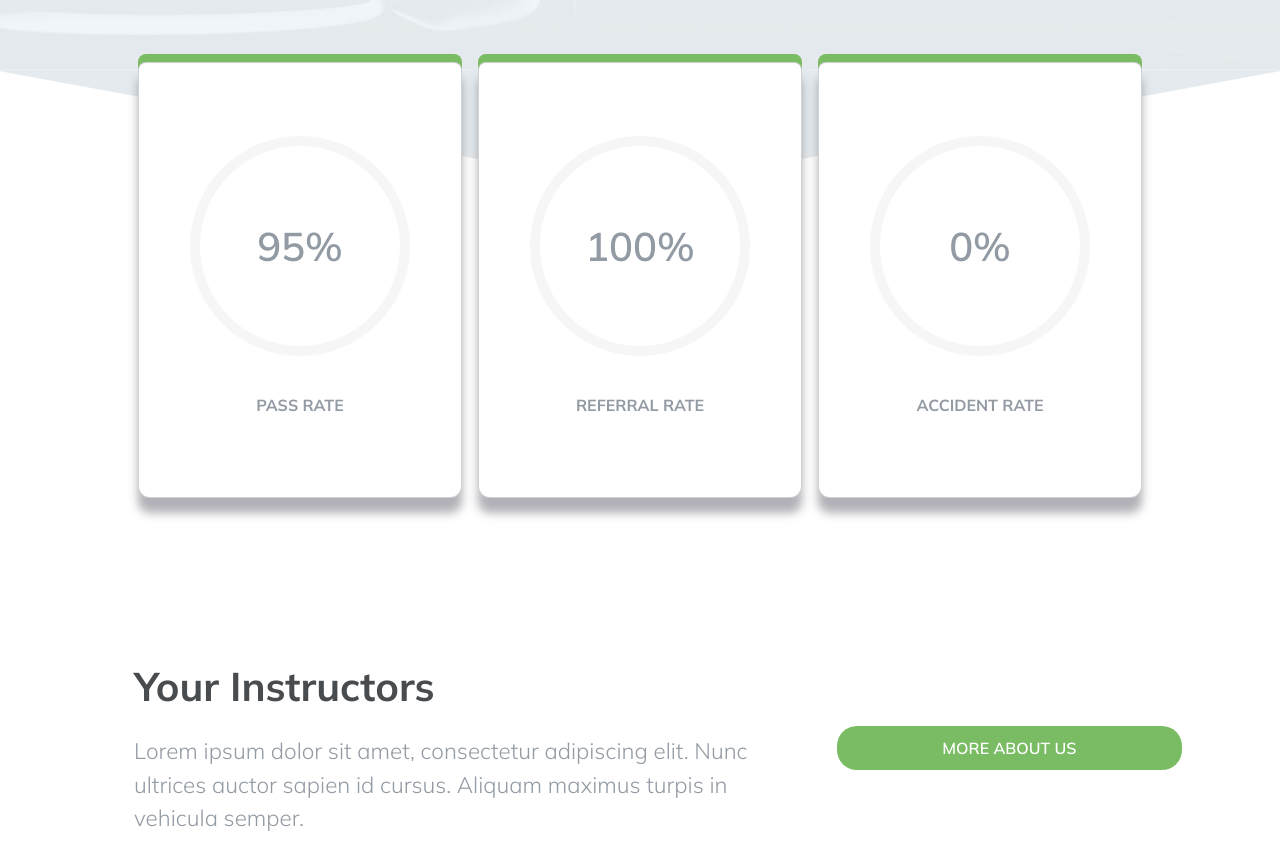
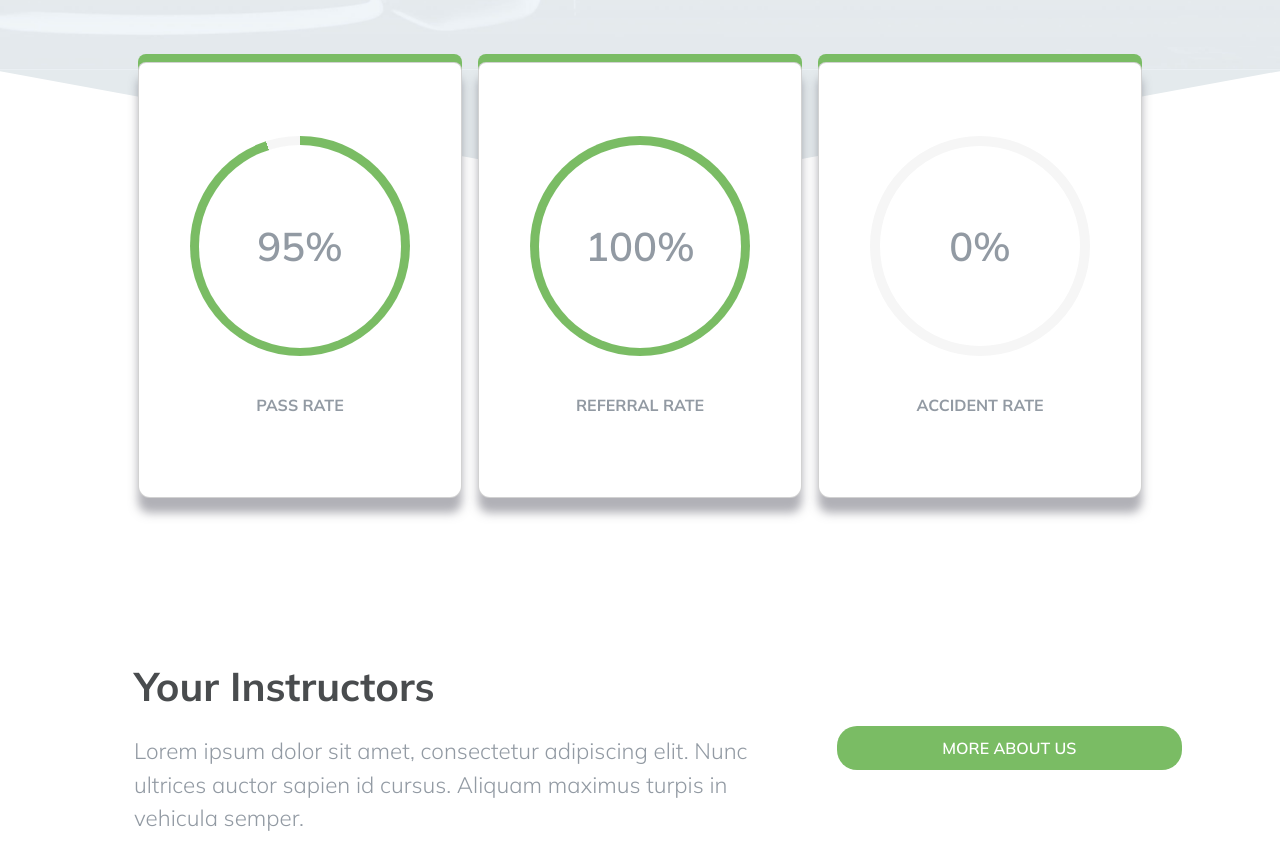
Before and after one commit to nicolozibra1/proj-html-vuejs, a Vue app: page / in a window 1280 px wide. Shown: the part 2160-3026 px from the top of the page. Built offline with nearby package versions, Linux system fonts and the light colour scheme.

Commit message:
added-progessBar-animation

```diff
--- a/src/App.vue
+++ b/src/App.vue
@@ -2,6 +2,7 @@
   <HeaderComponent />
   <MainComponent />
   <FooterComponent />
+  <!-- <ProgressBar /> -->
 </template>
 
 <script>
@@ -9,12 +10,14 @@ import {store} from './data/store.js'
 import HeaderComponent from './components/HeaderComponent.vue';
 import MainComponent from './components/MainComponent.vue';
 import FooterComponent from './components/FooterComponent.vue';
+import ProgressBar from './components/ProgressBar.vue';
   export default {
     name: 'App',
     components: {
       HeaderComponent,
       MainComponent,
-      FooterComponent
+      FooterComponent,
+      ProgressBar
     },
     data() {
       return {
--- a/src/components/MainComponent.vue
+++ b/src/components/MainComponent.vue
@@ -87,16 +87,20 @@
                 <div class="row h-100 px-5 py-4 m-0 container d-flex justify-content-center">
                     <div class="col-4 h-100 p-2">
                         <div class="card">
-                            <div class="circle d-flex justify-content-center align-items-center">
-                                <span>95%</span>
+                            <div class="circular-progress" ref="progressBar">
+                                <div class="value-container" ref="valueContainer">
+                                    <span>0%</span>
+                                </div>
                             </div>
                             <h6>pass rate</h6>
                         </div>
                     </div>
                     <div class="col-4 h-100 p-2">
                         <div class="card">
-                            <div class="circle d-flex justify-content-center align-items-center">
-                                <span>100%</span>
+                            <div class="circular-progress" ref="progressBar2">
+                                <div class="value-container" ref="valueContainer2">
+                                    <span>0%</span>
+                                </div>
                             </div>
                             <h6>referral rate</h6>
                         </div>
@@ -210,7 +214,11 @@ import { store } from '../data/store';
             return {
                 store,
                 current: 1,
-                active: 1
+                active: 1,
+                progressValue: 0,
+                progressiveEndValue: 95,
+                progressiveEndValue2: 100,
+                speed: 50,
             }
         },
         methods: {
@@ -228,10 +236,46 @@ import { store } from '../data/store';
                         this.active = 1
                     }
                 }, 2000)
+            },
+            loader1(){
+                if(this.progressValue < this.progressiveEndValue) {
+                    let progress = setInterval(() => {
+                        this.progressValue++
+                        this.$refs.valueContainer.textContent = `${this.progressValue}%`
+                        this.$refs.progressBar.style.background = `conic-gradient(
+                            #7ABC64 ${this.progressValue * 3.6}deg,
+                            #F6F6F6 ${this.progressValue * 3.6}deg
+                            )`;
+                        if(this.progressValue == this.progressiveEndValue){
+                            clearInterval(progress)
+                        }
+                    }, this.speed);
+                }
+            },
+            loader2(){
+                if(this.progressValue < this.progressiveEndValue2) {
+                    let progress = setInterval(() => {
+                        this.progressValue++
+                        this.$refs.valueContainer2.textContent = `${this.progressValue}%`
+                        this.$refs.progressBar2.style.background = `conic-gradient(
+                            #7ABC64 ${this.progressValue * 3.6}deg,
+                            #F6F6F6 ${this.progressValue * 3.6}deg
+                            )`;
+                        if(this.progressValue == this.progressiveEndValue2){
+                            clearInterval(progress)
+                        }
+                    }, this.speed);
+                }
             }
         },
         mounted() {
             this.startCarousel()
+            let progressBar = this.$refs.progressBar;
+            let valueContainer = this.$refs.valueContainer;
+            let progressBar2 = this.$refs.progressBar2;
+            let valueContainer2 = this.$refs.valueContainer2;
+            this.loader1();
+            this.loader2();
         }
     }
 </script>
@@ -493,6 +537,30 @@ import { store } from '../data/store';
                         color: $mygrey;
                     }
                 }
+                .circular-progress{
+                    position: relative;
+                    height: 220px;
+                    width: 220px;
+                    background-color: $mylightGrey;
+                    border-radius: 50%;
+                    display: flex;
+                    justify-content: center;
+                    align-items: center;
+                }
+                .circular-progress::before{
+                    content: "";
+                    position: absolute;
+                    height: 92%;
+                    width: 92%;
+                    background-color: white;
+                    border-radius: 50%;
+                }
+                .value-container{
+                position: relative;
+                font-size: 2.5rem;
+                font-weight: 600;
+                color: $mygrey;
+                }
                 h6{
                     margin-top: 0px;
                     text-transform: uppercase;
```
